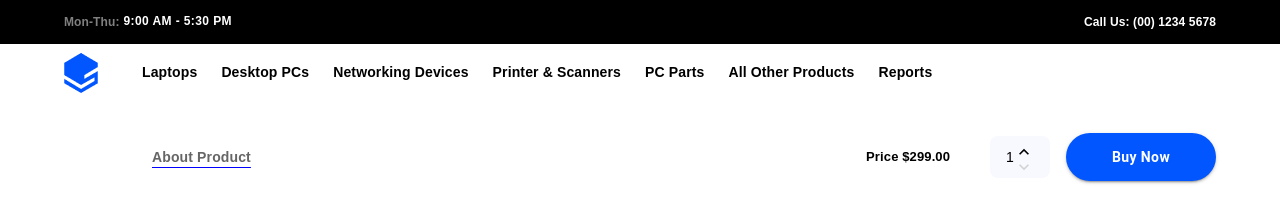
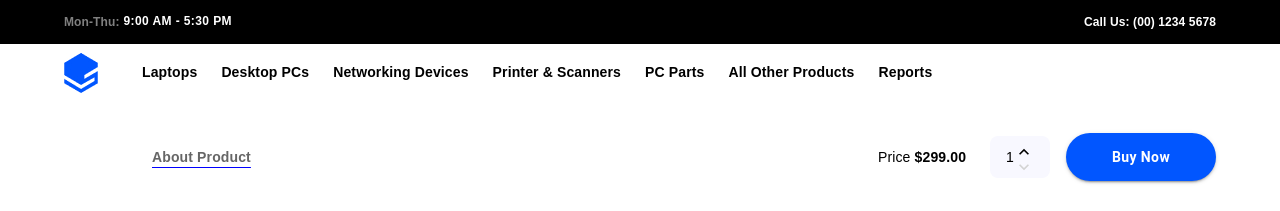
Before and after one commit to SanketKhardekar/stripeAssignmentFrontEnd, a React (Create React App) app: page / in a window 1280 px wide. Shown: the top 211 px of the page. Built offline with nearby package versions, Linux system fonts and the light colour scheme; grey boxes are pictures that could not be loaded.

Commit message:
Updated Typography

```diff
--- a/src/components/ProductBuySection.jsx
+++ b/src/components/ProductBuySection.jsx
@@ -2,7 +2,9 @@ import axios from "axios";
 import { product_image_url } from "../constants/constant.js";
 import { Typography, Button } from "@mui/material";
 import QuantityInputComponent from "./QuantityInputComponent.jsx";
+import { useSelector } from "react-redux";
 const ProductBuySection=(props)=>{
+    const quantity=useSelector(state => state.productQuantity.quantity);
     const { mobileView }=props;
     const checkoutClickhandler = async () => {
         try {
@@ -15,7 +17,7 @@ const ProductBuySection=(props)=>{
                 image: product_image_url,
                 desc: "This Is New Apple AirPods (3rd Generation )",
                 price: 299,
-                quantity: 2,
+                quantity: quantity,
               },
             ],
           });
@@ -36,14 +38,23 @@ const ProductBuySection=(props)=>{
               }}
             >
               <Typography
-                fontSize={13}
+                fontSize={{md:"14px", xs:"12px"}}
+                component="section"
+                fontWeight={400}
+                fontFamily="Poppins, sans-serif"
+                color="black"
+              >
+                Price
+              </Typography>
+              <Typography
+                fontSize={{md:"14px", xs:"12px"}}
                 component="section"
                 fontWeight="bold"
                 fontFamily="Poppins, sans-serif"
                 color="black"
-                sx={{ marginRight: 5 }}
+                sx={{ marginRight: 3, marginLeft:0.5 }}
               >
-                Price $299.00
+                 $299.00
               </Typography>
               <QuantityInputComponent />
               <Button
@@ -51,10 +62,10 @@ const ProductBuySection=(props)=>{
                 onClick={checkoutClickhandler}
                 sx={{
                   marginLeft: 2,
-                  backgroundColor: "#0156FF",
+                  background: "#0156FF",
                   textTransform: "capitalize",
                   padding: 1.5,
-                  borderRadius: 10,
+                  borderRadius:"50px",
                   width: 150,
                   fontWeight:"bold"
                 }}
```
